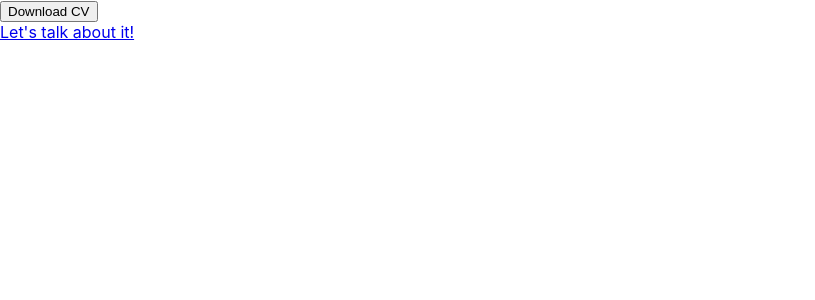
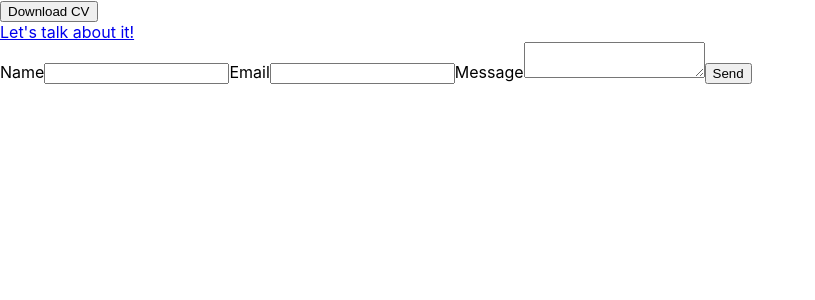
Before and after one commit to M5ddie/m5studio, a React (Create React App) app: page / in a window 1280 px wide. Shown: the top 300 px of the page, without its empty margins (0-815 px from the left). Built offline with nearby package versions, Linux system fonts and the light colour scheme.

Commit message:
update CV path url

```diff
--- a/package.json
+++ b/package.json
@@ -4,6 +4,7 @@
   "homepage": "https://m5ddie.github.io/m5studio",
   "private": true,
   "dependencies": {
+    "@emailjs/browser": "^4.3.1",
     "@testing-library/jest-dom": "^5.17.0",
     "@testing-library/react": "^13.4.0",
     "@testing-library/user-event": "^13.5.0",
--- a/src/App.js
+++ b/src/App.js
@@ -1,11 +1,13 @@
 import HomePage from "./pages/homePage";
 import SchedMeeting from "./components/schedmeeting";
+import EmailMe from "./components/emailMe";
 
 function App() {
   return (
     <div className="App">
       <HomePage />
       <SchedMeeting/>
+      <EmailMe/>
     </div>
   );
 }
--- a/src/components/downloadcv.js
+++ b/src/components/downloadcv.js
@@ -14,7 +14,7 @@ const DownloadCV = () => {
   }
 
   return (
-    <button onClick={() => downloadFile('https://raw.githubusercontent.com/M5ddie/m5studio/master/src/assets/pdf/CV_MadelynPerez.pdf')}>
+    <button onClick={() => downloadFile('https://raw.githubusercontent.com/M5ddie/m5studio/master/assets/pdf/CV_MadelynPerez.pdf')}>
       Download CV
     </button>
   )
--- /dev/null
+++ b/src/components/emailMe.js
@@ -0,0 +1,45 @@
+import React, { useRef } from 'react';
+import emailjs from '@emailjs/browser';
+
+const EmailMe = () => {
+    const form = useRef();
+
+    const sendEmail = (e) => {
+        e.preventDefault();
+
+        emailjs
+            .sendForm('service_ukzjjro', 'template_7uvidc6', form.current, {
+                publicKey: 'VcIAqcxCb5BlhsJKw',
+            })
+            .then(
+                () => {
+                    console.log('SUCCESS!');
+                },
+                (error) => {
+                    console.log('FAILED...', error.text);
+                },
+            );
+    };
+
+    return (
+        <form ref={form} onSubmit={sendEmail}>
+            <label>Name</label>
+            <input type="text" name="userName" />
+            <label>Email</label>
+            <input type="email" name="userEmail" />
+            <label>Message</label>
+            <textarea name="userMessage" />
+            <input type="submit" value="Send" />
+        </form>
+    );
+}
+// Load the EmailJS library from the CDN
+(function() {
+    const ejs = document.createElement('script');
+    ejs.type = 'text/javascript';
+    ejs.src = 'https://cdn.emailjs.com/sdk/2.3.2/email.min.js';
+    ejs.async = true;
+    document.body.appendChild(ejs);
+  })();
+
+export default EmailMe
```
Also changed, not shown: 1 other file (tests, documents, lock files or other folders).
